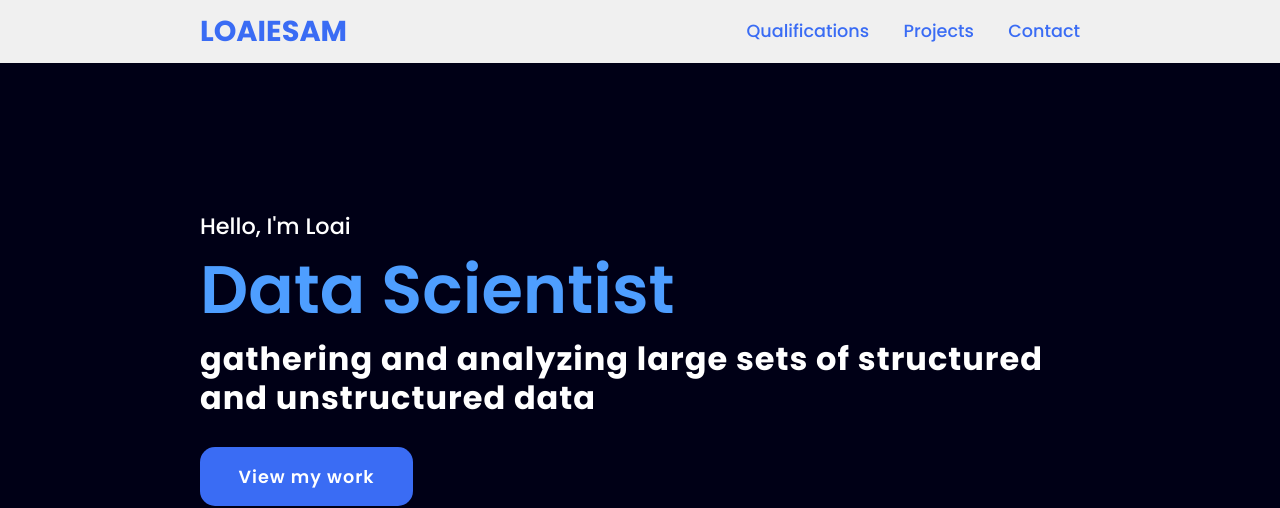
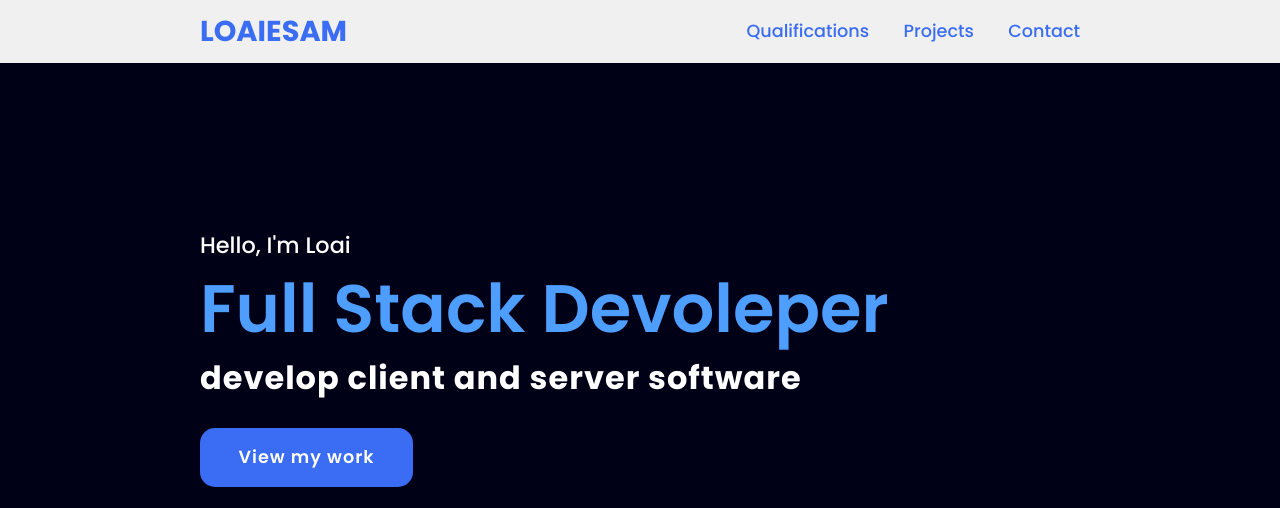
Before and after one commit to LoaiEsam37/LoaiEsam37.github.io, a plain HTML site: page index.html in a window 1280 px wide. Shown: the top 508 px of the page. Drawn offline with nearby package versions, Linux system fonts and the light colour scheme; a web font is replaced by a local one.

Commit message:
Update index.html

```diff
--- a/index.html
+++ b/index.html
@@ -24,8 +24,8 @@
     </header>
     <section class="main" id="home">
         <div>
-            <h2>Hello, I'm Loai<br><span>Data Scientist</span></h2>
-            <h3> gathering and analyzing large sets of structured and unstructured data</h3>
+            <h2>Hello, I'm Loai<br><span>Full Stack Devoleper</span></h2>
+            <h3> develop client and server software</h3>
             <a href="#projects" class="main-btn">View my work</a>
             <div class="social-icons">
 
```
